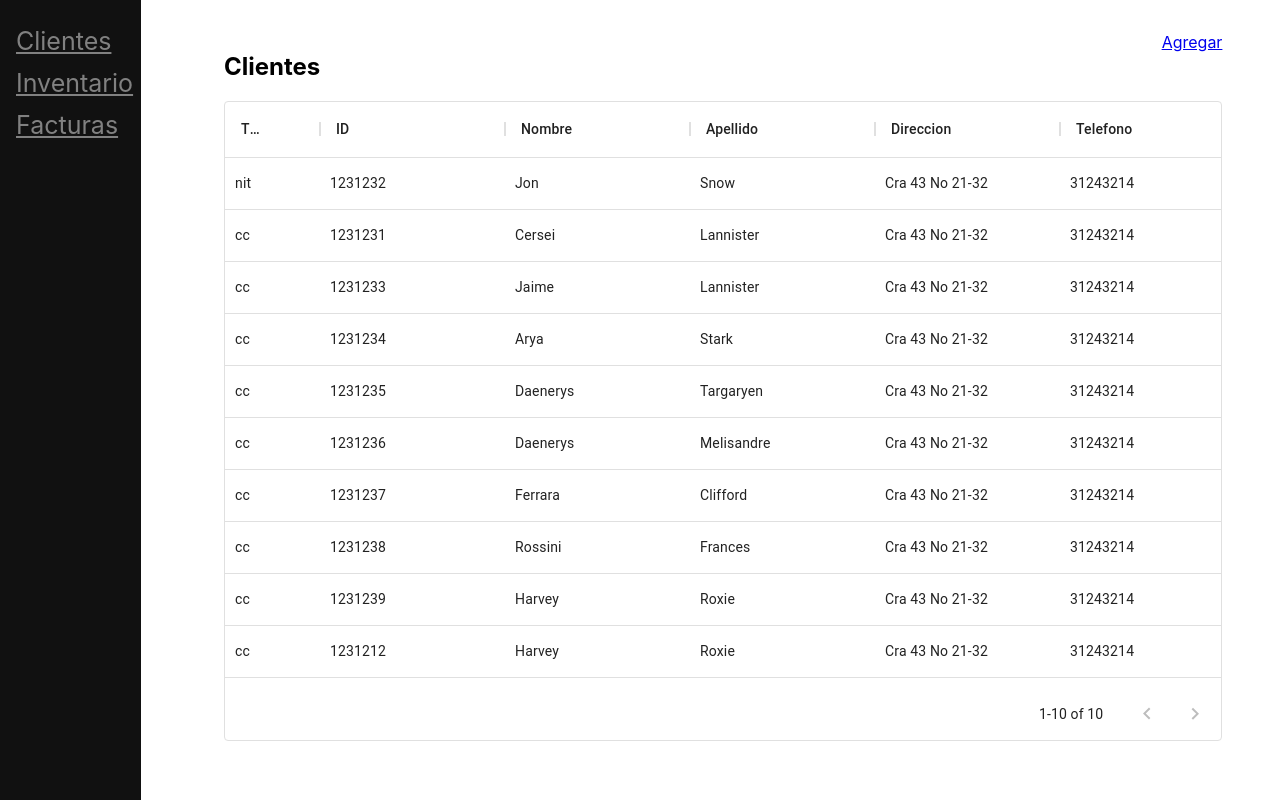
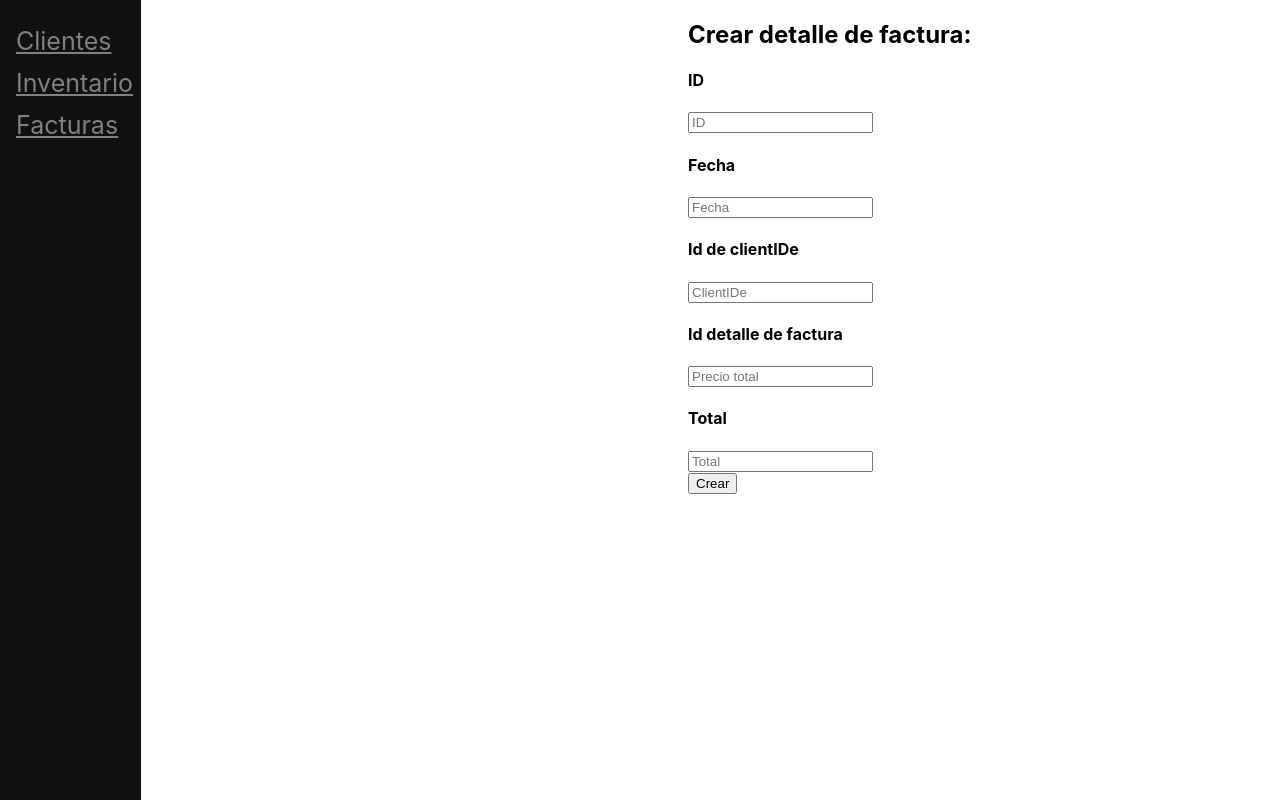
Before and after one commit to jvelasquezm1/zeroim-front, a React (Create React App) app: page /facturas/crear in a window 1280 px wide. Before the commit this address led to /. Built offline with nearby package versions, Linux system fonts and the light colour scheme.

Commit message:
Add bills to store

```diff
--- /dev/null
+++ b/src/components/Bill/CreateBill.tsx
@@ -0,0 +1,83 @@
+import React from "react";
+
+export default function CreateBills() {
+  const [id, setId] = React.useState("");
+  const [date, setDate] = React.useState("");
+  const [clientID, setClientID] = React.useState("");
+  const [total, setTotal] = React.useState("");
+  const [detailID, setDetailID] = React.useState("");
+
+  const handleId = (event: any) => {
+    setId(event.target.value);
+  };
+  const handleDate = (event: any) => {
+    setDate(event.target.value);
+  };
+  const handleClientID = (event: any) => {
+    setClientID(event.target.value);
+  };
+  const handleTotal = (event: any) => {
+    setTotal(event.target.value);
+  };
+  const handleDetailID = (event: any) => {
+    setDetailID(event.target.value);
+  };
+
+  const addBills = () => {
+    console.log(id, date, clientID, total, detailID);
+  };
+
+  return (
+    <div className="create-container">
+      <form>
+        <h2>Crear detalle de factura:</h2>
+        <h4>ID</h4>
+        <input
+          className="form-input"
+          type="text"
+          name="id"
+          defaultValue={id}
+          onChange={(e) => handleId(e)}
+          placeholder="ID"
+        />
+        <h4>Fecha</h4>
+        <input
+          className="form-input"
+          type="text"
+          name="date"
+          defaultValue={date}
+          onChange={(e) => handleDate(e)}
+          placeholder="Fecha"
+        />
+        <h4>Id de clientIDe</h4>
+        <input
+          className="form-input"
+          type="text"
+          name="clientID"
+          defaultValue={clientID}
+          onChange={(e) => handleClientID(e)}
+          placeholder="ClientIDe"
+        />
+        <h4>Id detalle de factura</h4>
+        <input
+          className="form-input"
+          type="text"
+          name="detailID"
+          defaultValue={detailID}
+          onChange={(e) => handleDetailID(e)}
+          placeholder="Precio total"
+        />
+        <h4>Total</h4>
+        <input
+          className="form-input"
+          type="number"
+          name="total"
+          defaultValue={total}
+          onChange={(e) => handleTotal(e)}
+          placeholder="Total"
+        />
+      </form>
+      <button onClick={addBills}>Crear</button>
+    </div>
+  );
+}
--- /dev/null
+++ b/src/components/Bill/CreateBillDetail.tsx
@@ -0,0 +1,70 @@
+import React from "react";
+
+export default function CreateBillDetail() {
+  const [id, setId] = React.useState("");
+  const [producto, setProducto] = React.useState("");
+  const [quantity, setQuantity] = React.useState("");
+  const [totalPrice, setTotalPrice] = React.useState("");
+
+  const handleId = (event: any) => {
+    setId(event.target.value);
+  };
+  const handleProducto = (event: any) => {
+    setProducto(event.target.value);
+  };
+  const handleQuantity = (event: any) => {
+    setQuantity(event.target.value);
+  };
+  const handleTotalPrice = (event: any) => {
+    setTotalPrice(event.target.value);
+  };
+
+  const addBillDetail = () => {
+    console.log(id, producto, quantity, totalPrice);
+  };
+
+  return (
+    <div className="create-container">
+      <form>
+        <h2>Crear detalle de factura:</h2>
+        <h4>ID</h4>
+        <input
+          className="form-input"
+          type="text"
+          name="id"
+          defaultValue={id}
+          onChange={(e) => handleId(e)}
+          placeholder="ID"
+        />
+        <h4>Producto</h4>
+        <input
+          className="form-input"
+          type="text"
+          name="producto"
+          defaultValue={producto}
+          onChange={(e) => handleProducto(e)}
+          placeholder="Producto"
+        />
+        <h4>Precio total</h4>
+        <input
+          className="form-input"
+          type="text"
+          name="totalPrice"
+          defaultValue={totalPrice}
+          onChange={(e) => handleTotalPrice(e)}
+          placeholder="Precio total"
+        />
+        <h4>Cantidad</h4>
+        <input
+          className="form-input"
+          type="number"
+          name="quantity"
+          defaultValue={quantity}
+          onChange={(e) => handleQuantity(e)}
+          placeholder="Cantidad"
+        />
+      </form>
+      <button onClick={addBillDetail}>Crear</button>
+    </div>
+  );
+}
--- a/src/components/Bill/config.ts
+++ b/src/components/Bill/config.ts
@@ -1,22 +1,11 @@
-import { ColDef } from "@material-ui/data-grid";
-
-export const columns: ColDef[] = [
-  { field: "id", headerName: "ID", width: 70 },
-  { field: "idType", headerName: "Tipo ID", width: 200 },
-  { field: "firstName", headerName: "Nombre", width: 200 },
-  { field: "lastName", headerName: "Apellido", width: 200 },
-  { field: "address", headerName: "Direccion", width: 200 },
-  { field: "phone", headerName: "Telefono", width: 200 },
+export const mockedRows = [
+  { id: 1, date: "23/12/2020", clientID: "31243214", detailID: "31243214", detail: "1234321", total: "$321321" },
+  { id: 2, date: "23/12/2020", clientID: "31243214", detailID: "31243214", detail: "1234321", total: "$321321" },
+  { id: 3, date: "23/12/2020", clientID: "31243214", detailID: "31243214", detail: "1234321", total: "$321321" },
+  { id: 4, date: "23/12/2020", clientID: "31243214", detailID: "31243214", detail: "1234321", total: "$321321" },
+  { id: 5, date: "23/12/2020", clientID: "31243214", detailID: "31243214", detail: "1234321", total: "$321321" },
+  { id: 6, date: "23/12/2020", clientID: "31243214", detailID: "31243214", detail: "1234321", total: "$321321" },
+  { id: 7, date: "23/12/2020", clientID: "31243214", detailID: "31243214", detail: "1234321", total: "$321321" },
+  { id: 8, date: "23/12/2020", clientID: "31243214", detailID: "31243214", detail: "1234321", total: "$321321" },
+  { id: 9, date: "23/12/2020", clientID: "31243214", detailID: "31243214", detail: "1234321", total: "$321321" },
 ];
-
-export const mockedRows = [
-  { id: 1, idType: "nit", address: "Cra 43 No 21-32", phone: "31243214", lastName: "Snow", firstName: "Jon" },
-  { id: 2, idType: "cc", address: "Cra 43 No 21-32", phone: "31243214", lastName: "Lannister", firstName: "Cersei" },
-  { id: 3, idType: "cc", address: "Cra 43 No 21-32", phone: "31243214", lastName: "Lannister", firstName: "Jaime" },
-  { id: 4, idType: "cc", address: "Cra 43 No 21-32", phone: "31243214", lastName: "Stark", firstName: "Arya" },
-  { id: 5, idType: "cc", address: "Cra 43 No 21-32", phone: "31243214", lastName: "Targaryen", firstName: "Daenerys" },
-  { id: 6, idType: "cc", address: "Cra 43 No 21-32", phone: "31243214", lastName: "Melisandre", firstName: "Daenerys" },
-  { id: 7, idType: "cc", address: "Cra 43 No 21-32", phone: "31243214", lastName: "Clifford", firstName: "Ferrara" },
-  { id: 8, idType: "cc", address: "Cra 43 No 21-32", phone: "31243214", lastName: "Frances", firstName: "Rossini" },
-  { id: 9, idType: "cc", address: "Cra 43 No 21-32", phone: "31243214", lastName: "Roxie", firstName: "Harvey" },
-];
--- a/src/components/Bill/index.tsx
+++ b/src/components/Bill/index.tsx
@@ -1,5 +1,74 @@
-import React from "react";
+import * as React from "react";
+import { connect, useDispatch } from "react-redux";
+import "font-awesome/css/font-awesome.min.css";
 
-export default function Bill() {
-  return <div>Factura</div>;
+import Table from "src/containers/Table";
+import * as BillsActions from "src/store/actions/bills.actions";
+import { mockedRows } from "./config";
+import { ColDef, CellParams } from "@material-ui/data-grid";
+import { Link } from "react-router-dom";
+import Modals from "src/containers/Modals";
+import Actions from "src/containers/Actions";
+
+function Bill(props: any) {
+  const dispatch = useDispatch();
+
+  React.useEffect(() => {
+    dispatch(BillsActions.fetchBills());
+  }, []);
+  const [openModal, setOpenModal] = React.useState(false);
+  const [selectedRow, setSelectedRow] = React.useState({
+    edit: false,
+    delete: false,
+  });
+  const handleClose = () => {
+    setOpenModal(false);
+  };
+  const handleOpen = () => {
+    setOpenModal(true);
+  };
+  const columns: ColDef[] = [
+    { field: "id", headerName: "ID", width: 100 },
+    { field: "date", headerName: "Fecha", width: 220 },
+    { field: "clientID", headerName: "ID Cliente", width: 220 },
+    { field: "detailID", headerName: "Detalles", width: 220 },
+    { field: "total", headerName: "TOTAL", width: 220 },
+    {
+      field: "",
+      headerName: "Action",
+      width: 140,
+      disableClickEventBubbling: true,
+      renderCell: (params: CellParams) => {
+        return (
+          <Actions
+            setSelectedRow={setSelectedRow}
+            params={params}
+            handleOpen={handleOpen}
+          />
+        );
+      },
+    },
+  ];
+
+  return (
+    <div className="table-container">
+      <div className="flex-container space-between">
+        <h2>Facturas</h2>
+        <Link to="/facturas/crear">Agregar Factura</Link>
+        <Link to="/facturas/crear/detalle">Agregar Detalle</Link>
+      </div>
+      <Table rows={mockedRows} columns={columns} pageSize={10} />
+      <Modals
+        openModal={openModal}
+        handleClose={handleClose}
+        selectedRow={selectedRow}
+      />
+    </div>
+  );
 }
+
+const mapStateToProps = (state: any) => ({
+  bills: state.bills,
+});
+
+export default connect(mapStateToProps)(Bill);
--- a/src/components/app/App.tsx
+++ b/src/components/app/App.tsx
@@ -14,6 +14,8 @@ import Menu from "../Menu";
 import "./App.scss";
 import CreateClient from "../Clients/CreateClient";
 import CreateStock from "../Stock/CreateStock";
+import CreateBills from "../Bill/CreateBill";
+import CreateBillDetail from "../Bill/CreateBillDetail";
 
 const App: React.FC = () => {
   return (
@@ -26,6 +28,12 @@ const App: React.FC = () => {
           <Route path="/inventario" exact component={Stock} />
           <Route path="/inventario/crear" exact component={CreateStock} />
           <Route path="/facturas" exact component={Bill} />
+          <Route path="/facturas/crear" exact component={CreateBills} />
+          <Route
+            path="/facturas/crear/detalle"
+            exact
+            component={CreateBillDetail}
+          />
           <Route path="/" exact component={Clients} />
           <Redirect to="/" />
         </Switch>
--- /dev/null
+++ b/src/services/bills.services.ts
@@ -0,0 +1,14 @@
+class BillService {
+  static async readBills() {
+    try {
+      return new Promise((resolve, reject) => {setTimeout(() => {
+        console.log('GO')
+        resolve({"yeah":"TRUE"})
+      }, 100);});
+    } catch (err) {
+      console.log(err);
+    }
+  }
+}
+
+export default BillService;
--- /dev/null
+++ b/src/store/actions/bills.actions.ts
@@ -0,0 +1,43 @@
+import BillsService from "src/services/bills.services";
+
+export const billsActions = {
+  START_FETCH_BILLS: "[BILLS] Start fetching bills",
+  SUCCESS_FETCH_BILLS: "[BILLS] Success fetching bills",
+  ERROR_FETCH_BILLS: "[BILLS] Error fetching bills",
+  CLEAR_BILLS: "[BILLS] Clear bills",
+};
+
+export function startFetchBills() {
+  return {
+    type: billsActions.START_FETCH_BILLS,
+  };
+}
+
+export function successFetchBills(bills: any) {
+  return {
+    type: billsActions.SUCCESS_FETCH_BILLS,
+    payload: bills,
+  };
+}
+
+export function errorFetchBills(error: any) {
+  return {
+    type: billsActions.ERROR_FETCH_BILLS,
+    payload: error,
+  };
+}
+
+export function clearbills() {
+  return {
+    type: billsActions.CLEAR_BILLS,
+  };
+}
+
+export function fetchBills() {
+  return (dispatch: any) => {
+    dispatch(startFetchBills());
+    return BillsService.readBills()
+      .then((bills) => dispatch(successFetchBills(bills)))
+      .catch((error) => dispatch(errorFetchBills(error)));
+  };
+}
--- /dev/null
+++ b/src/store/reducers/bills.reducers.ts
@@ -0,0 +1,28 @@
+import { billsActions } from "../actions/bills.actions";
+
+const initialState = {
+  bills: [],
+  isFetchingBills: false,
+  fetchBillsError: null,
+};
+
+const billsReducer = (state = initialState, action: any) => {
+  switch (action.type) {
+    case billsActions.START_FETCH_BILLS:
+      return { ...state, isFetchingBills: true };
+    case billsActions.SUCCESS_FETCH_BILLS:
+      return { ...state, bills: action.payload, isFetchingBills: false };
+    case billsActions.ERROR_FETCH_BILLS:
+      return {
+        ...state,
+        fetchBillsError: action.payload,
+        isFetchingBills: false,
+      };
+    case billsActions.CLEAR_BILLS:
+      return { ...state, bills: [] };
+    default:
+      return state;
+  }
+};
+
+export default billsReducer;
--- a/src/store/reducers/index.tsx
+++ b/src/store/reducers/index.tsx
@@ -1,8 +1,10 @@
 import { combineReducers } from "redux";
 import clientsReducer from "./clients.reducers";
 import stockReducer from "./stock.reducers";
+import billsReducer from "./bills.reducers";
 
 export default combineReducers({
   clients: clientsReducer,
   stock: stockReducer,
+  bills: billsReducer,
 });
```
